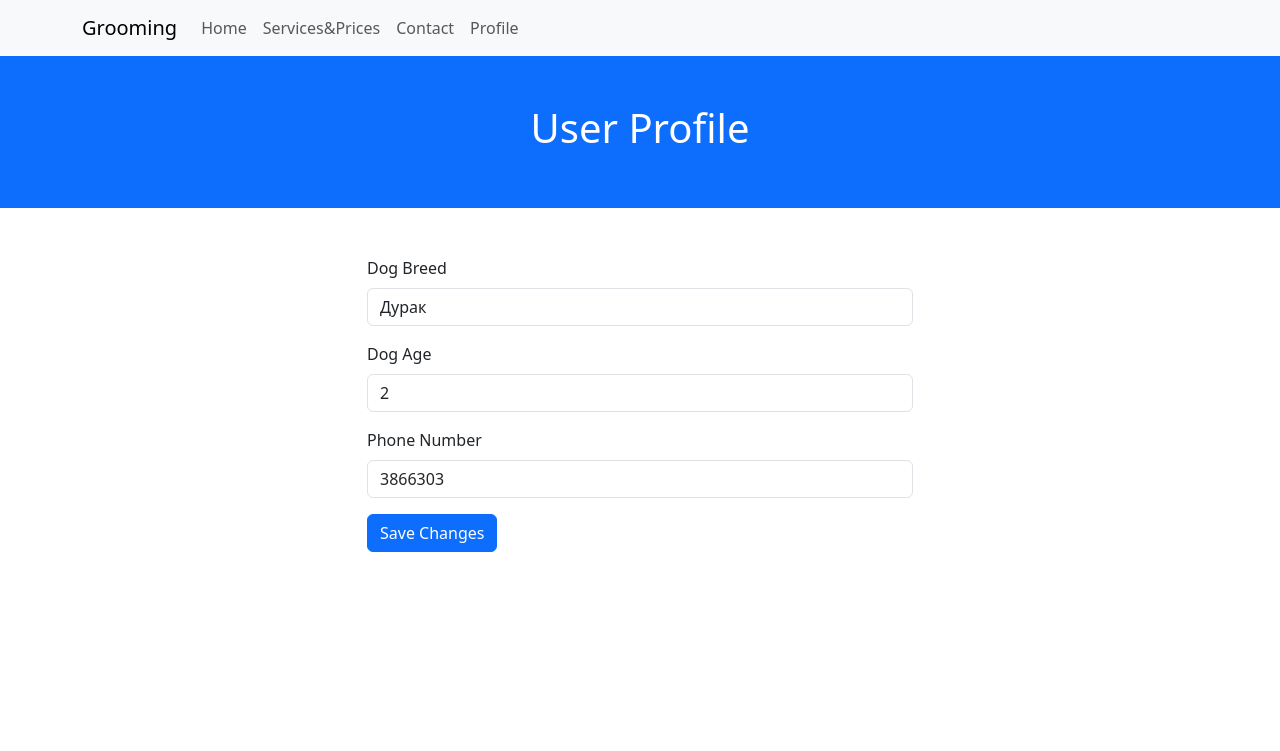
After one commit to vS-Fanther/Grooming, a Django app: page /profile/ in a window 1280 px wide. The commit adds this page. Shown: the top 751 px of the page. Run offline with Django 4.2, Linux system fonts and the light colour scheme; a user stored in the database is signed in; parts of the project's set-up code (start-up, migrations or seed data) failed here and were passed over; some libraries are stand-ins or nearby versions.

Commit message:
Added registration & Authorization. Also added Profile tab

```diff
--- a/Grooming/urls.py
+++ b/Grooming/urls.py
@@ -15,7 +15,7 @@ Including another URLconf
     2. Add a URL to urlpatterns:  path('blog/', include('blog.urls'))
 """
 from django.urls import path
-from project.views import index, services, contact, sign_in, sign_up, add_service, contact_us
+from project.views import index, services, contact, sign_in, sign_up, contact_us, profile, edit_profile
 
 urlpatterns = [
     path('', index, name='index'),
@@ -23,6 +23,7 @@ urlpatterns = [
     path('contact/', contact, name='contact'),
     path('sign_up/', sign_up, name='sign_up'),
     path('sign_in/', sign_in, name='sign_in'),
-    path('add_service/', add_service, name='add_service'),
     path('contact_us/', contact_us, name='contact_us'),
+    path('profile/', profile, name='profile'),
+    path('edit_profile/', edit_profile, name='edit_profile'),
 ]
--- a/project/models.py
+++ b/project/models.py
@@ -21,9 +21,9 @@ class Service(models.Model):
 
 
 class User(AbstractUser):
-    phone_number = models.CharField(max_length=20)
-    breed = models.CharField(max_length=100)
-    age = models.IntegerField()
+    phone_number = models.CharField(max_length=20, blank=True, null=True)
+    breed = models.CharField(max_length=100, blank=True, null=True)
+    age = models.IntegerField(blank=True, null=True)
 
     def __str__(self):
         return f"Email: {self.email}, Name: {self.first_name}, Phone Number: {self.phone_number}, Breed: {self.breed}, " \
--- a/project/views.py
+++ b/project/views.py
@@ -1,4 +1,5 @@
 from django.contrib.auth import authenticate, login
+from django.contrib.auth.decorators import login_required
 from django.contrib.auth.hashers import make_password
 from django.shortcuts import render, redirect
 from project.models import User
@@ -27,18 +28,12 @@ def sign_up(request):
 
 
 def sign_in(request):
-    auth_user(request)
-
-
-def add_service(request):
     if request.method == 'POST':
-        name = request.POST.get('name')
-        price = request.POST.get('price')
-        print(name, price)
+        auth_user(request)
 
         return redirect('index')
 
-    return render(request, 'add-service.html')
+    return render(request, 'sign-in.html')
 
 
 def contact_us(request):
@@ -61,12 +56,10 @@ def register_user(request):
         render(request, 'sign-up.html')
 
     user = User(
-        name=request.POST.get('name'),
+        username=request.POST.get('username'),
+        first_name=request.POST.get('first_name'),
         email=request.POST.get('email'),
-        password=make_password(request.POST.get('password')),
-        phone_number=request.POST.get('phone'),
-        age=request.POST.get('age'),
-        breed=request.POST.get('breed'),
+        password=make_password(request.POST.get('password'))
     )
     user.is_admin = False
     print(user)
@@ -85,3 +78,27 @@ def auth_user(request):
             return redirect('sign_in')
     else:
         return render(request, 'sign-in.html')
+
+
+@login_required
+def profile(request):
+    user = request.user
+    return render(request, 'profile.html', {'user': user})
+
+
+@login_required
+def edit_profile(request):
+    if request.method == 'POST':
+        breed = request.POST.get('breed')
+        age = request.POST.get('age')
+        phone = request.POST.get('phone')
+
+        user = request.user
+        user.breed = breed
+        user.age = age
+        user.phone_number = phone
+        user.save()
+
+        return redirect('profile')  # Редирект на страницу профиля после сохранения изменений
+
+    return render(request, 'profile.html')
--- a/templates/nav-bar.html
+++ b/templates/nav-bar.html
@@ -17,12 +17,18 @@
                 <li class="nav-item">
                     <a class="nav-link" href="{% url 'contact' %}">Contact</a>
                 </li>
+                {% if user.is_authenticated %}
+                    <li class="nav-item">
+                        <a class="nav-link" href="{% url 'profile' %}">Profile</a>
+                    </li>
+                {% else %}
                     <li class="nav-item">
                         <button type="button" class="btn btn-light" data-toggle="modal"
                                 data-target="#signInModal">
                             <i class="fas fa-user"></i> Sign Up/Sign in
                         </button>
                     </li>
+                {% endif %}
             </ul>
         </div>
     </div>
--- /dev/null
+++ b/templates/profile.html
@@ -0,0 +1,40 @@
+{% include 'nav-bar.html' %}
+<!DOCTYPE html>
+<html lang="en">
+<head>
+    <meta charset="UTF-8">
+    <meta name="viewport" content="width=device-width, initial-scale=1.0">
+    <title>User Profile</title>
+    <link rel="stylesheet" href="https://stackpath.bootstrapcdn.com/bootstrap/5.0.0-alpha2/css/bootstrap.min.css">
+</head>
+<body>
+<header class="bg-primary text-white text-center py-5">
+    <h1>User Profile</h1>
+</header>
+
+<section class="container my-5">
+    <div class="row">
+        <div class="col-md-6 offset-md-3">
+            <form action="{% url 'edit_profile' %}" method="POST">
+                {% csrf_token %}
+                <div class="mb-3">
+                    <label for="breed" class="form-label">Dog Breed</label>
+                    <input type="text" class="form-control" id="breed" name="breed" value="{{ user.breed }}">
+                </div>
+                <div class="mb-3">
+                    <label for="age" class="form-label">Dog Age</label>
+                    <input type="number" class="form-control" id="age" name="age" value="{{ user.age }}">
+                </div>
+                <div class="mb-3">
+                    <label for="phone" class="form-label">Phone Number</label>
+                    <input type="tel" class="form-control" id="phone" name="phone" value="{{ user.phone_number }}">
+                </div>
+                <button type="submit" class="btn btn-primary">Save Changes</button>
+            </form>
+        </div>
+    </div>
+</section>
+
+<script src="https://stackpath.bootstrapcdn.com/bootstrap/5.0.0-alpha2/js/bootstrap.bundle.min.js"></script>
+</body>
+</html>
--- a/templates/sign-up.html
+++ b/templates/sign-up.html
@@ -13,8 +13,8 @@
                         <input type="text" class="form-control" id="username" name="username" placeholder="Enter username">
                     </div>
                     <div class="mb-3">
-                        <label for="name" class="form-label">Name</label>
-                        <input type="text" class="form-control" id="name" name="name" placeholder="Enter your name">
+                        <label for="first_name" class="form-label">Name</label>
+                        <input type="text" class="form-control" id="first_name" name="first_name" placeholder="Enter your name">
                     </div>
                     <div class="mb-3">
                         <label for="email">Email</label>
@@ -25,19 +25,6 @@
                         <input type="password" class="form-control" id="password" name="password"
                                placeholder="Enter your password">
                     </div>
-                    <div class="mb-3">
-                        <label for="phone" class="form-label">Phone Number</label>
-                        <input type="tel" class="form-control" id="phone" name="phone"
-                               placeholder="Enter your phone number">
-                    </div>
-                    <div class="mb-3">
-                        <label for="breed" class="form-label">Breed</label>
-                        <input type="text" class="form-control" id="breed" name="breed" placeholder="Enter your dog's breed">
-                    </div>
-                    <div class="mb-3">
-                        <label for="age" class="form-label">Age of dog</label>
-                        <input type="number" class="form-control" id="breed" name="breed" placeholder="Enter your dog's age">
-                    </div>
                 </div>
                 <div class="modal-footer">
                     <button type="submit" class="btn btn-primary">Sign Up</button>
```
Also changed, not shown: templates/add-service.html (deleted, +0 -30 lines), templates/services.html (+38 -6 lines), db.sqlite3. Lines whose indentation alone changed are shown as unchanged.
